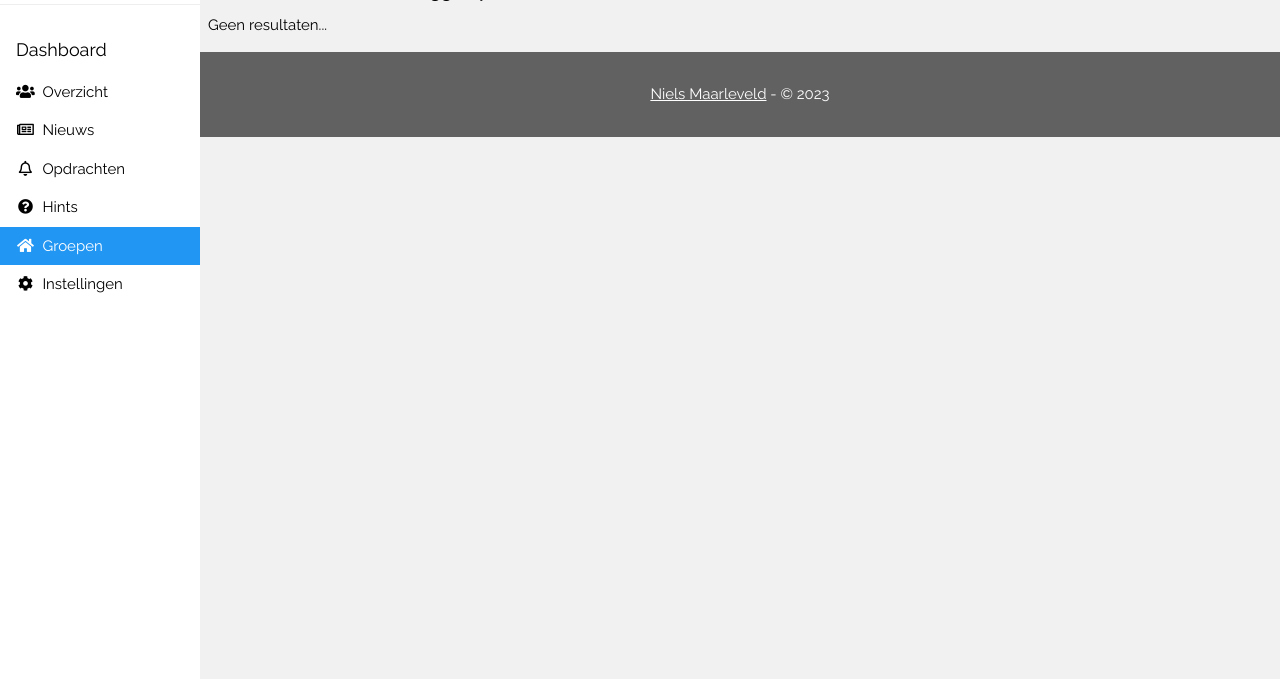
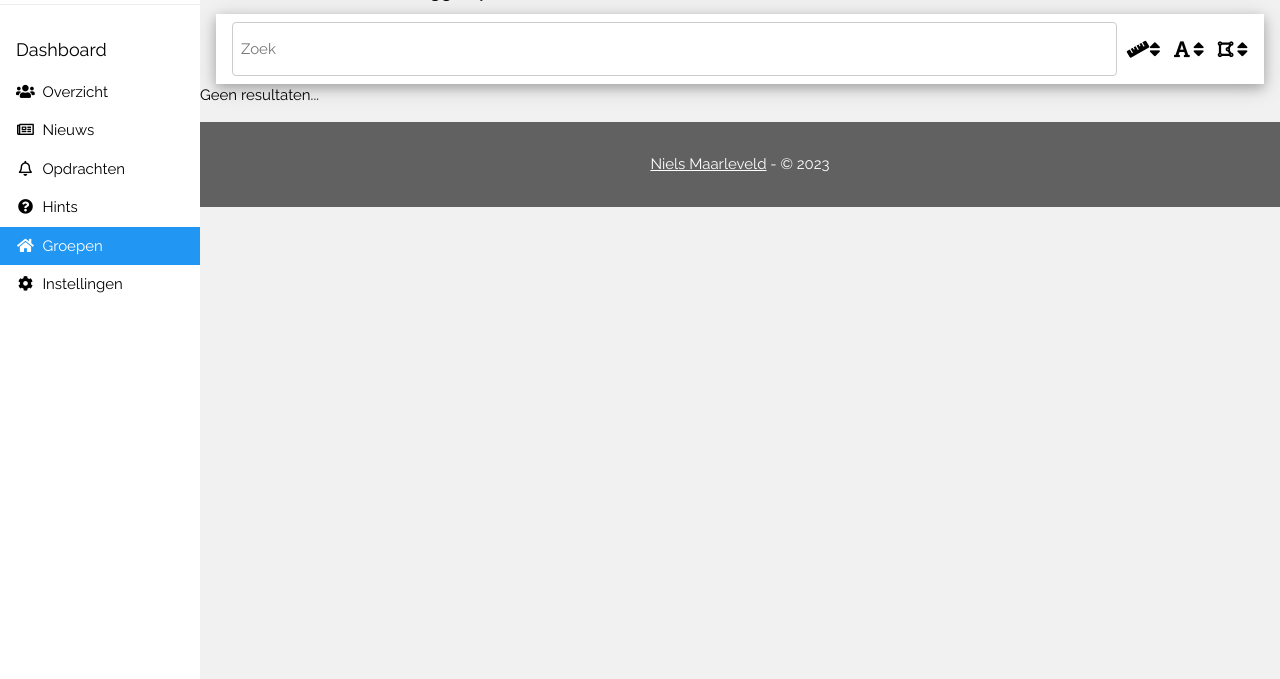
Before and after one commit to thehairyvikingniels/Joti, a PHP site: page /groepen in a window 1280 px wide. Shown: the part 121-800 px from the top of the page. Run offline with PHP 8.4, Linux system fonts and the light colour scheme; the visitor is signed in with stand-in values (Sample User, id 1); data that the repository does not hold is empty; some libraries are stand-ins or nearby versions.

Commit message:
Added search functionality to Groups

```diff
--- a/dblogin.php
+++ b/dblogin.php
@@ -75,4 +75,27 @@ function rdtowgs($rdx, $rdy){
 }
 
 
+/**
+ * Calculates the great-circle distance between two points, with
+ * the Haversine formula.
+ * @param float $latitudeFrom Latitude of start point in [deg decimal]
+ * @param float $longitudeFrom Longitude of start point in [deg decimal]
+ * @param float $latitudeTo Latitude of target point in [deg decimal]
+ * @param float $longitudeTo Longitude of target point in [deg decimal]
+ * @param float $earthRadius Mean earth radius in [m]
+ * @return float Distance between points in [m] (same as earthRadius)
+ */
+function latlon_dist($latitudeFrom, $longitudeFrom, $latitudeTo, $longitudeTo, $earthRadius = 6371000) {
+    // convert from degrees to radians
+    $latFrom = deg2rad($latitudeFrom);
+    $lonFrom = deg2rad($longitudeFrom);
+    $latTo = deg2rad($latitudeTo);
+    $lonTo = deg2rad($longitudeTo);
+
+    $latDelta = $latTo - $latFrom;
+    $lonDelta = $lonTo - $lonFrom;
+
+    $angle = 2 * asin(sqrt(pow(sin($latDelta / 2), 2) + cos($latFrom) * cos($latTo) * pow(sin($lonDelta / 2), 2)));
+    return round($angle * $earthRadius);
+}
 ?>
--- a/groepen.php
+++ b/groepen.php
@@ -13,6 +13,8 @@ if (mysqli_num_rows($result) > 0) {
     while($row = mysqli_fetch_assoc($result)) {
       $vn = $row['voornaam'];
       $priv = $row['priv'];
+      $usr_lat = $row['lat'];
+      $usr_lon = $row['lon'];
     }
 } else {
     echo "0 results";
@@ -89,18 +91,32 @@ html,body,h1,h2,h3,h4,h5 {font-family: "Raleway", sans-serif}
     <h5><b><i class="fas fa-home fa-fw"></i> Deelnemende Scoutinggroepen</b></h5>
   </header>
 
-  <div class="w3-row-padding w3-margin-bottom">
+  <div class="w3-margin-bottom">
+    <div class="w3-container" style="position: sticky; top: 43px">
+      <div class="w3-card-4 w3-white w3-padding" style="display: flex; justify-content: space-between; gap:10px">
+        <input id="tableSearchInput" oninput="tableSearch()" class="w3-input w3-border w3-round" style="width:50%; flex-grow: 1" type="text" placeholder="Zoek">
+        <div class="w3-large">
+          <p><i class="fas fa-ruler fa-fw"></i><i class="fas fa-sort"></i></p>
+        </div>
+        <div class="w3-large">
+          <p><i class="fas fa-font fa-fw"></i><i class="fas fa-sort"></i></p>
+        </div>
+        <div class="w3-large">
+          <p><i class="fas fa-draw-polygon fa-fw"></i><i class="fas fa-sort"></i></p>
+        </div>
+      </div>
+    </div>
   <?php
   $sql = "SELECT * FROM Groepen ORDER BY naam ASC";
   $result = mysqli_query($conn, $sql);
 
   if (mysqli_num_rows($result) > 0) {
-      echo '<div class="w3-container">';
-      echo '<ul class="w3-ul w3-card-4 w3-white">';
+      echo '<div class="w3-container w3-margin-top">';
+      echo '<ul id="tableSearchTable" class="w3-ul w3-card-4 w3-white">';
       while($row = mysqli_fetch_assoc($result)) {
         if (ucfirst($row['deelgebied']) == "Alpha"){$color = "#9829FF";} elseif (ucfirst($row['deelgebied']) == "Bravo"){$color = "#2F9CEB";} elseif (ucfirst($row['deelgebied']) == "Charlie"){$color = "#2DFF69";} elseif (ucfirst($row['deelgebied']) == "Delta"){$color = "#F5F02C";} elseif (ucfirst($row['deelgebied']) == "Echo"){$color = "#FFA12E";} elseif (ucfirst($row['deelgebied']) == "Foxtrot"){$color = "#F52E2B";} else {$color = "#000000";}
         echo '
-        <li class="w3-padding-16">
+        <li class="w3-padding-16" meta-name="'.$row['naam'].'" meta-subarea="'.$row['deelgebied'].'" meta-distance="'.latlon_dist($row['lat'], $row['lon'], $usr_lat, $usr_lon).'">
           <div class="w3-bar w3-blue-gray w3-padding w3-round">
             <span class="w3-large w3-tag w3-text-black w3-round" style="background-color:'.$color.'">'.$row['deelgebied'].'</span>
             <span class="w3-large w3-hide-large w3-hide-medium" style="float:right">'.$row['naam'].'</span>
@@ -114,8 +130,10 @@ html,body,h1,h2,h3,h4,h5 {font-family: "Raleway", sans-serif}
 
             </div>
             <div style="width: 250px; flex-grow: 2">
-              <p><i class="fas fa-map-pin fa-fw"></i> '.$row['lat'].', '.$row['lon'].'</p>
-              <p><i class="fas fa-map-marked fa-fw"></i> '.ucfirst($row['straat']).' '.$row['huisnummer'].', '.ucfirst($row['plaats']).'</p>
+              <p><i class="fas fa-map-pin fa-fw"></i> '.$row['lat'].', '.$row['lon'].' </br>
+              <i class="fas fa-map-marked fa-fw"></i> '.ucfirst($row['straat']).' '.$row['huisnummer'].', '.ucfirst($row['plaats']).' </br>
+              <i class="fas fa-ruler fa-fw"></i> '.round(latlon_dist($row['lat'], $row['lon'], $usr_lat, $usr_lon)/1000, 1).'km
+              </p>
             </div>
             <div style="min-width: 200px; flex-grow: 1; display: flex; justify-content: space-around; align-items: center">
               <a href=""><div class="w3-button w3-blue-gray w3-round">Tegenhunt</div></a>
@@ -144,22 +162,19 @@ html,body,h1,h2,h3,h4,h5 {font-family: "Raleway", sans-serif}
 <script>
   // seaarch function for groups
 function tableSearch() {
-  var input, filter, table, tr, td, i, txtValue;
+  var input, ul, items, metaName;
   input = document.getElementById("tableSearchInput");
-  filter = input.value.toUpperCase();
-  table = document.getElementById("tableSearchTable");
-  tr = table.getElementsByTagName("tr");
+  ul = document.getElementById("tableSearchTable");
+  items = ul.getElementsByTagName("li");
 
-  // Loop through all table rows, and hide those who don't match the search query
-  for (i = 0; i < tr.length; i++) {
-    td = tr[i].getElementsByTagName("td")[0];
-    if (td) {
-      txtValue = td.textContent || td.innerText;
-      if (txtValue.toUpperCase().indexOf(filter) > -1) {
-        tr[i].style.display = "";
-      } else {
-        tr[i].style.display = "none";
-      }
+  // Loop through all LI's, and hide those who don't match the search query
+  for (i = 0; i < items.length; i++) {
+    metaName = items[i].getAttribute("meta-name").toUpperCase();
+
+    if (metaName.includes(input.value.toUpperCase())) {
+      items[i].style.display = "";
+    } else {
+      items[i].style.display = "none";
     }
   }
 }
```
